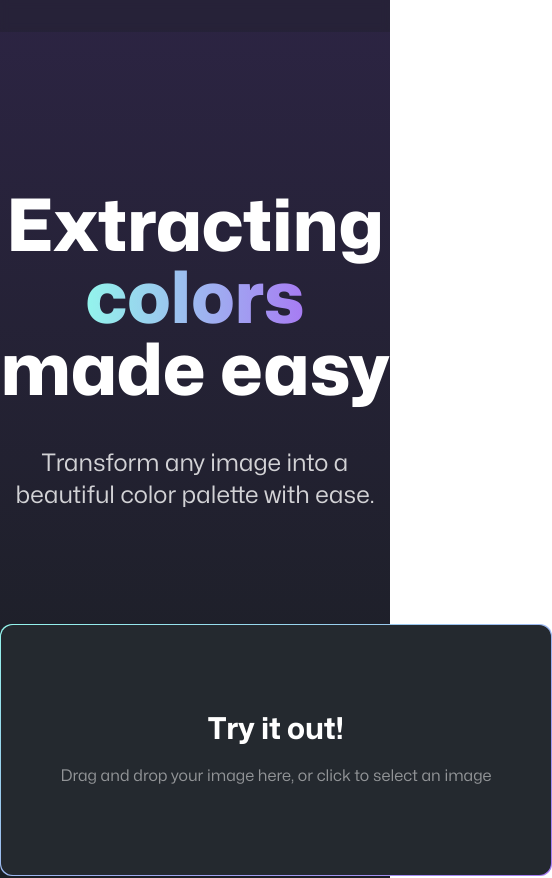
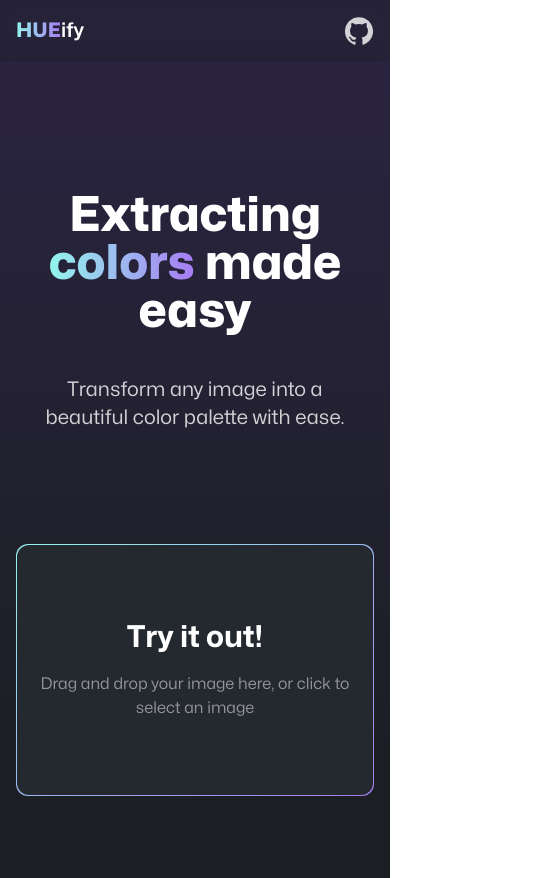
Before and after one commit to Lagge111/hueify, a React (Create React App) app: page / in a window 390 px wide. Shown: the top 878 px of the page, 552 px wide, since content can reach past the window. Built offline with nearby package versions, Linux system fonts and the light colour scheme.

Commit message:
Updated responsiveness

```diff
--- a/src/App.js
+++ b/src/App.js
@@ -14,7 +14,7 @@ function App() {
   };
 
   return (
-    <div className="flex flex-col items-center bg-gradient-to-b from-[#2C2443] via-primary to-primary min-h-screen cursor-default">
+    <div className="flex flex-col items-center bg-gradient-to-b from-[#2C2443] via-primary to-primary min-h-screen cursor-default px-4">
       <Nav />
       <Hero />
       {imageData ? (
--- a/src/components/Dropzone.js
+++ b/src/components/Dropzone.js
@@ -22,7 +22,7 @@ const Dropzone = ({ imageData, setImageData }) => {
       >
         <div
           {...getRootProps()}
-          className={`rounded-xl flex flex-col justify-center w-full min-w-[550px] max-h-[500px] min-h-[250px] bg-dark_gray font-mona text-white cursor-pointer text-center`}
+          className={`rounded-xl flex flex-col justify-center w-full md:min-w-[550px] max-h-[500px] min-h-[250px] bg-dark_gray font-mona text-white cursor-pointer text-center`}
         >
           <input {...getInputProps()} />
           {isDragActive ? (
@@ -33,7 +33,7 @@ const Dropzone = ({ imageData, setImageData }) => {
           ) : (
             <>
               <p className="text-3xl font-bold mb-4">Try it out!</p>
-              <p className="text-white/50">
+              <p className="text-white/50 mx-4">
                 Drag and drop your image here, or click to select an image
               </p>
             </>
--- a/src/components/Footer.js
+++ b/src/components/Footer.js
@@ -1,6 +1,6 @@
 const Footer = () => {
   return (
-    <div className="flex justify-center items-center mx-auto max-w-[900px] mt-auto pt-20 mb-10 flex-col font-mona text-xs text-white/50 gap-2 tracking-widest">
+    <div className="flex justify-center items-center mx-auto max-w-[900px] mt-auto pt-20 mb-10 flex-col font-mona text-xs text-white/50 gap-2 tracking-widest text-center">
       <p>Built by Jacob Lager</p>
       <p>Built with React, Tailwind & daisyUI</p>
     </div>
--- a/src/components/Hero.js
+++ b/src/components/Hero.js
@@ -1,14 +1,14 @@
 const Hero = () => {
   return (
     <div className="mt-48 mb-28 font-mona text-white text-center">
-      <p className="font-extrabold text-7xl">
+      <p className="font-extrabold md:text-7xl text-5xl">
         Extracting{" "}
         <span className="bg-gradient-to-r from-[#93f5ec] to-[#a77bf3] text-transparent bg-clip-text text-center py-4">
           colors
         </span>{" "}
         made easy
       </p>
-      <p className="mt-10 text-2xl text-white/80">
+      <p className="mt-10 md:text-2xl text-xl md:px-0 px-2 text-white/80">
         Transform any image into a beautiful color palette with ease.
       </p>
     </div>
--- a/src/components/Nav.js
+++ b/src/components/Nav.js
@@ -10,10 +10,7 @@ const Nav = () => {
   return (
     <div className="fixed w-full z-50 mx-auto py-4 top-0 backdrop-blur-sm bg-primary/30">
       <div className="max-w-3xl mx-auto px-4 md:px-6 flex justify-between items-center sm:py-2 text-white font-mona font-semibold">
-        <div
-          onClick={scrollToTop}
-          className="sm:flex hidden cursor-pointer text-xl"
-        >
+        <div onClick={scrollToTop} className="flex cursor-pointer text-xl">
           <span className="bg-gradient-to-r from-[#93f5ec] to-[#a77bf3] text-transparent bg-clip-text text-center font-extrabold text-xl">
             HUE
           </span>
@@ -23,7 +20,7 @@ const Nav = () => {
           href="/https://github.com/Lagge111/hueify"
           target="_blank"
           rel="noreferrer"
-          className="sm:flex hidden"
+          className="flex"
         >
           <Github />
         </a>
```
